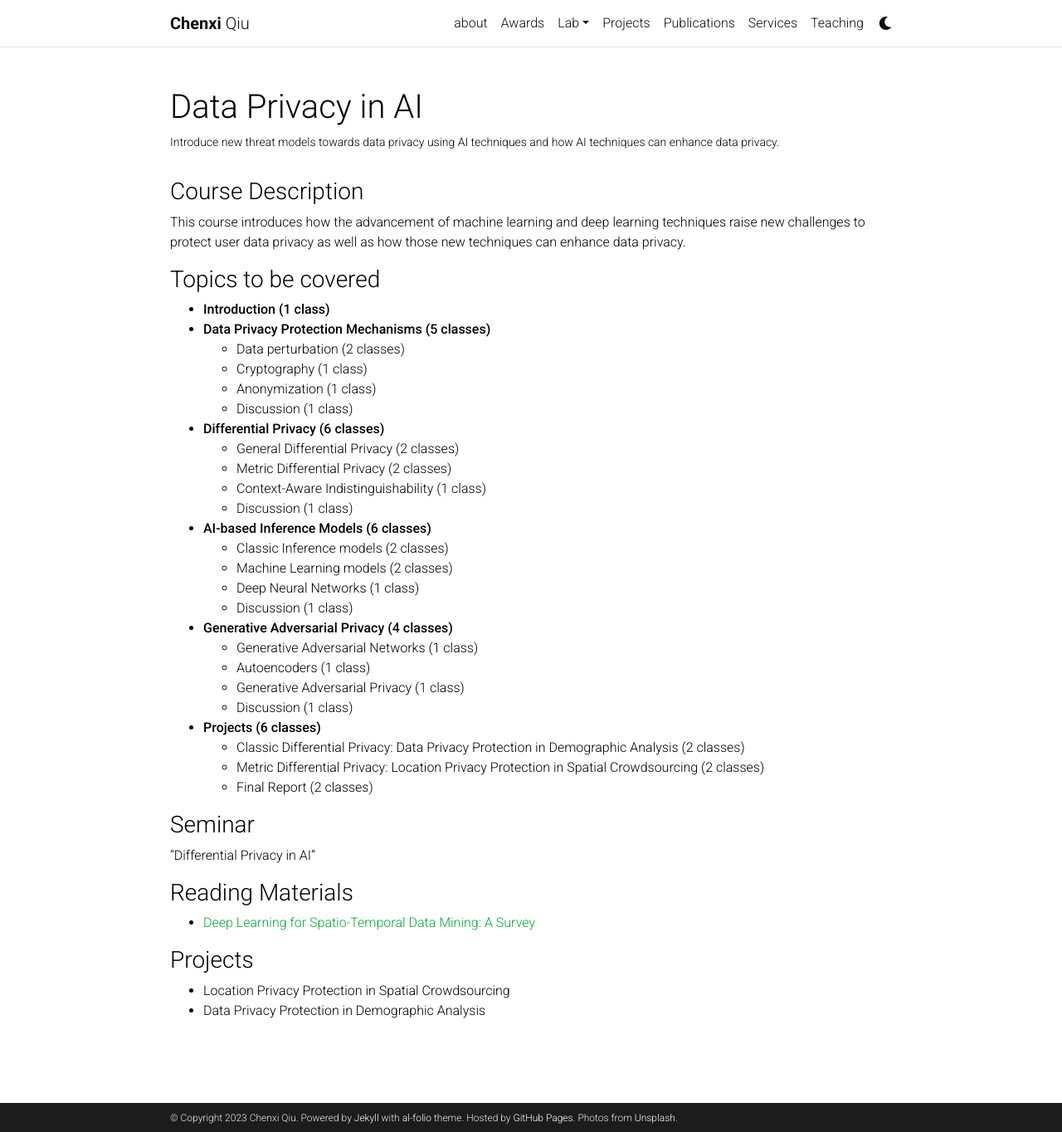
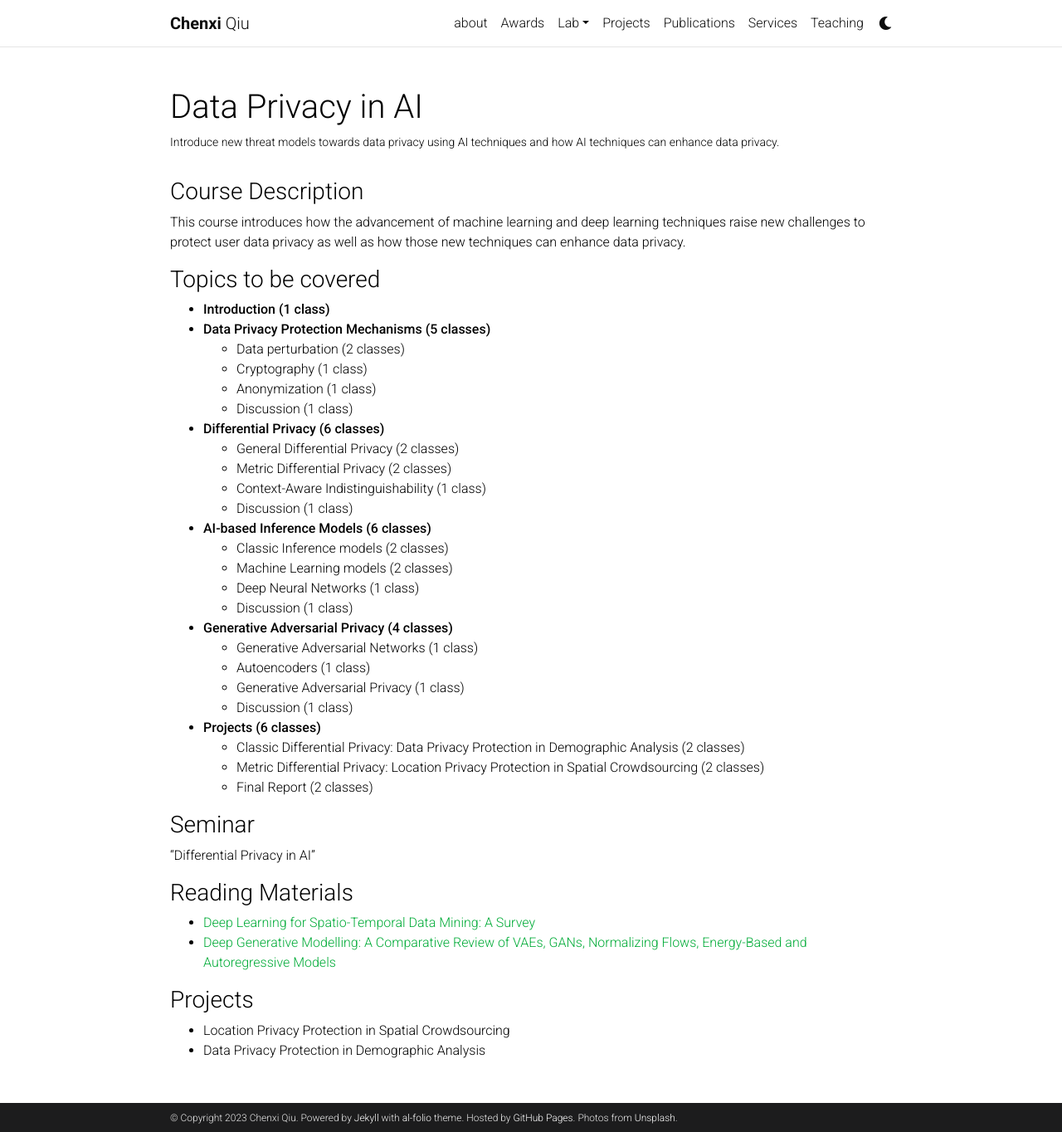
Before and after one commit to chenxiunt/chenxiunt.github.io, a Jekyll site: the page built from _teaching/DataPrivacyAI.markdown, in a window 1280 px wide and 1364 px high. Shown: the whole window at 83% size. Built offline with Jekyll 4.4.1, drawn with Linux system fonts in a browser that asks for light colours; comment, search, counter and statistics services are not loaded; a style sheet for code colours, icons or effects is not loaded.

Commit message:
Update DataPrivacyAI.markdown

```diff
--- a/_teaching/DataPrivacyAI.markdown
+++ b/_teaching/DataPrivacyAI.markdown
@@ -43,7 +43,7 @@ This course introduces how the advancement of machine learning and deep learning
 
 ### Reading Materials ###
 * <a href="https://ieeexplore.ieee.org/abstract/document/9204396">Deep Learning for Spatio-Temporal Data Mining: A Survey</a>
-
+* <a href="https://ieeexplore.ieee.org/document/9555209">Deep Generative Modelling: A Comparative Review of VAEs, GANs, Normalizing Flows, Energy-Based and Autoregressive Models</a>
 
 
 ### Projects ###
```
